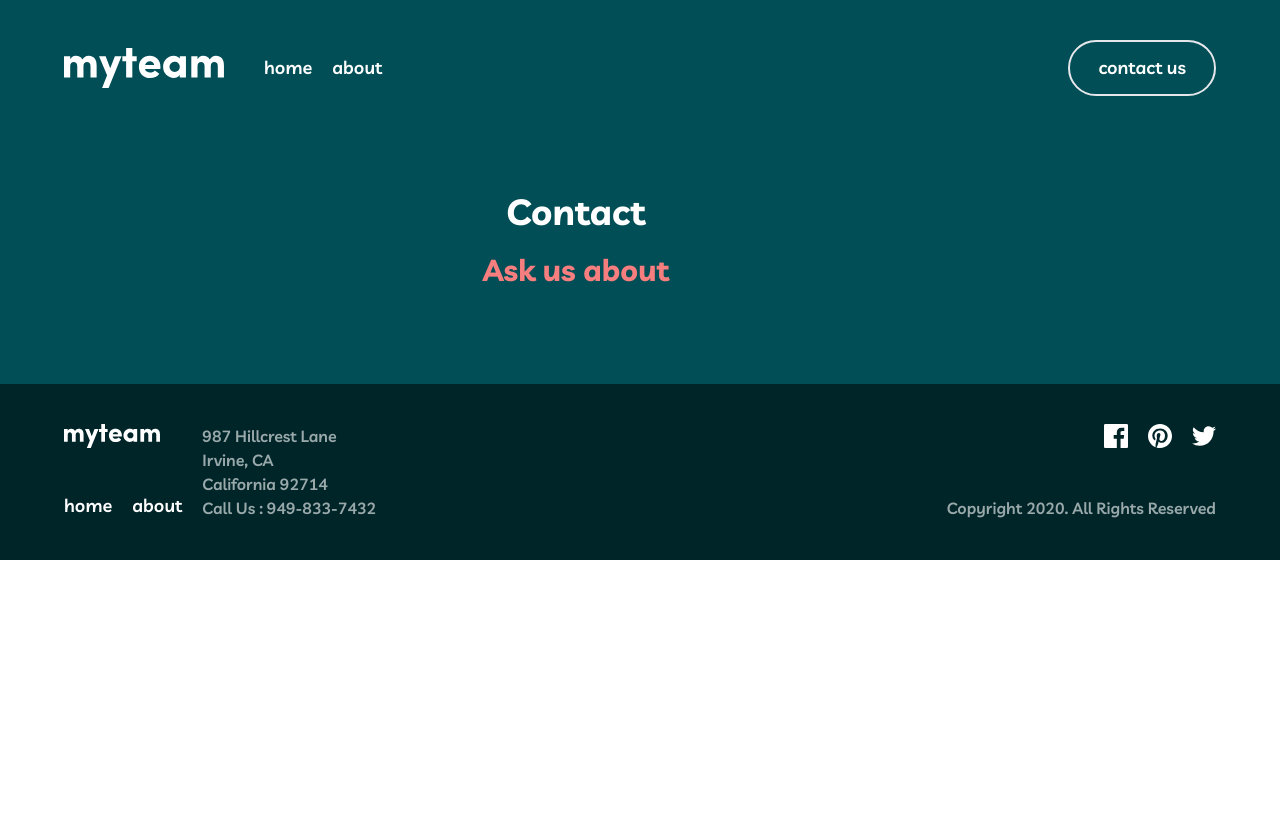
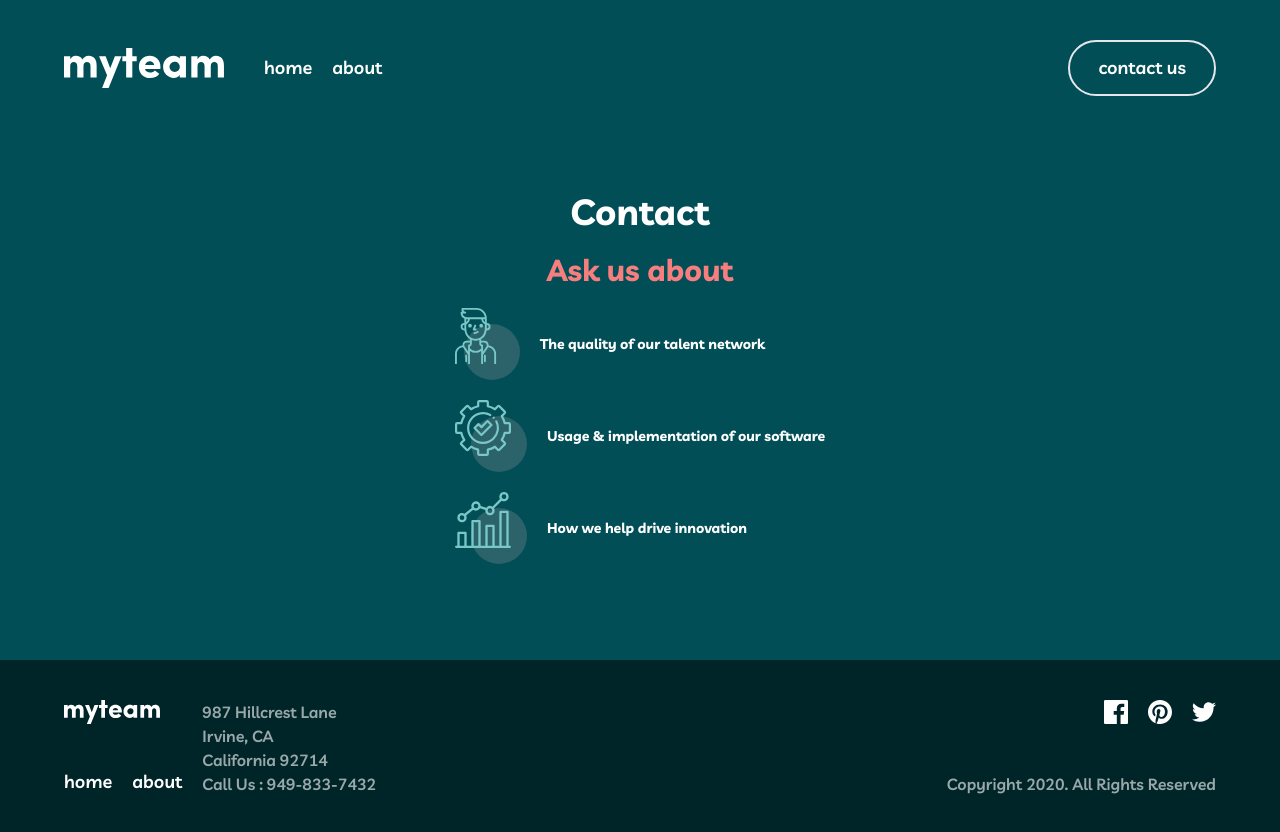
Before and after one commit to alimuddinhasan/myteam-website, a Next.js app: page /contact in a window 1280 px wide. Shown: the top 832 px of the page. Before the commit the page ends 800 px from the top, so only its background shows below. Built offline with nearby package versions, Linux system fonts and the light colour scheme.

Commit message:
feat(contact): implement contact item

```diff
--- a/pages/contact/index.tsx
+++ b/pages/contact/index.tsx
@@ -1,4 +1,5 @@
 import BaseScreen from "@/components/BaseScreen";
+import ContactItem from "@/components/ContactItem";
 import Container from "@/components/Container";
 
 export default function Contact() {
@@ -7,11 +8,27 @@ export default function Contact() {
       pageTitle='Frontend Mentor | myteam website challenge - Contact'
       showGetStarted={false}
     >
-      <section role='contact ' className='bg-midnight-green relative'>
+      <section role='contact' className='bg-midnight-green flex justify-center'>
         <Container>
           <div className='flex flex-col items-center gap-5 px-5 py-24'>
             <h1 className='text-4xl font-bold text-white'>Contact</h1>
-            <h2 className='text-3xl font-bold text-light-coral'>Ask us about</h2>
+            <h2 className='text-3xl font-bold text-light-coral'>
+              Ask us about
+            </h2>
+            <div className='flex flex-col gap-5'>
+              <ContactItem
+                icon='/assets/icon-person.svg'
+                label='The quality of our talent network'
+              />
+              <ContactItem
+                icon='/assets/icon-cog.svg'
+                label='Usage & implementation of our software'
+              />
+              <ContactItem
+                icon='/assets/icon-chart.svg'
+                label='How we help drive innovation'
+              />
+            </div>
           </div>
         </Container>
       </section>
```
